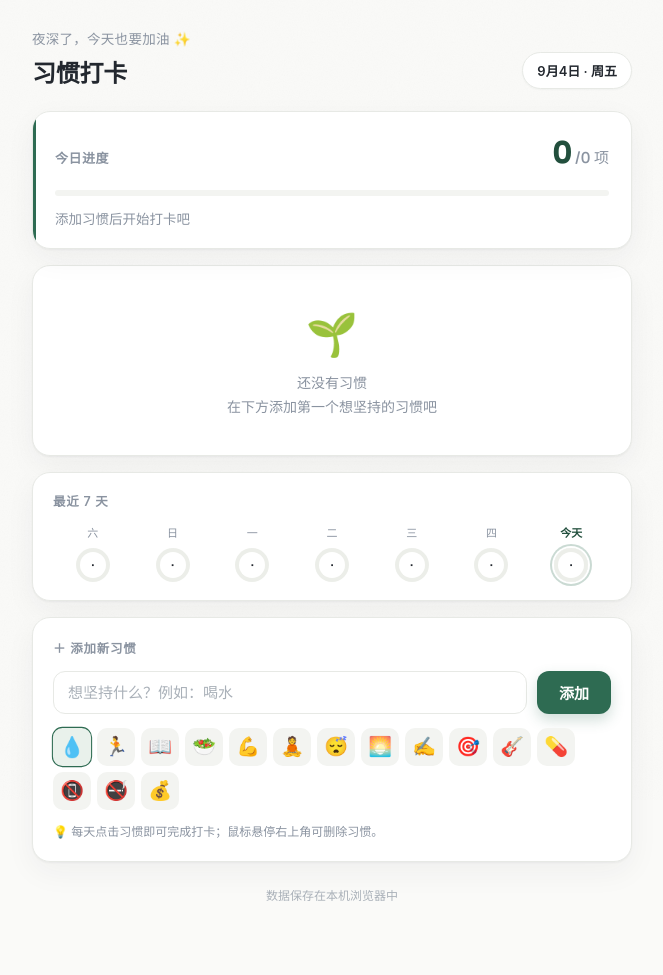
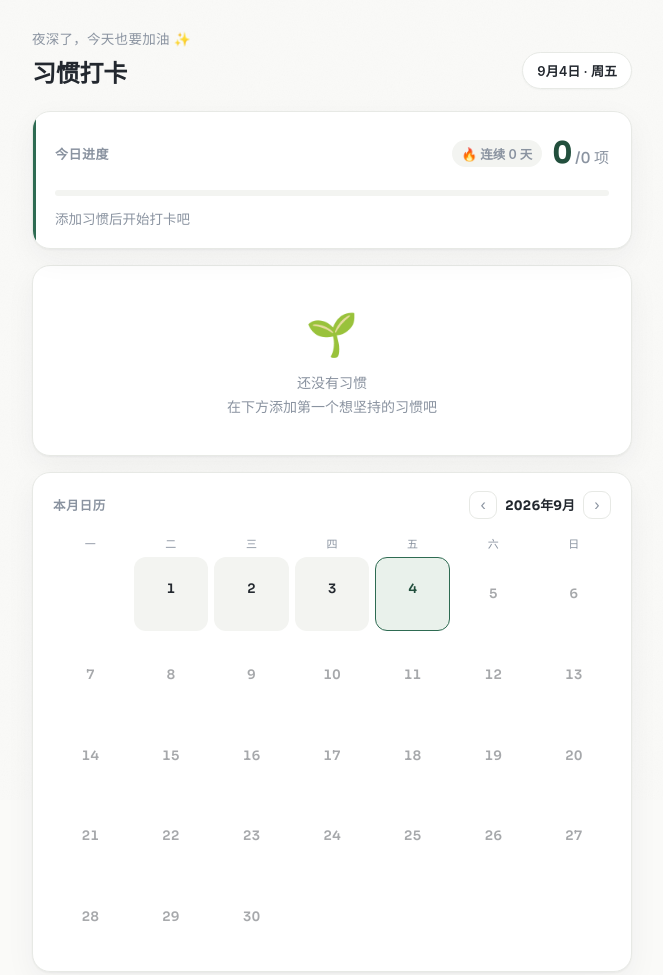
Before and after one commit to iamxiaoluo/habit-checkin, a plain HTML site: page index.html in a window 1280 px wide. Shown: the top 975 px of the page, without its empty margins (308-971 px from the left). Before the commit the page ends 903 px from the top, so only its background shows below. Drawn offline with Linux system fonts and the light colour scheme.

Commit message:
升级：月历视图、连续坚持天数、某天详情可补打卡/取消

```diff
--- a/index.html
+++ b/index.html
@@ -183,6 +183,35 @@
   .day-empty{ text-align:center; padding:30px 20px; color:var(--muted); font-size:13px; }
   body.modal-open{ overflow:hidden; }
 
+
+  /* ---------- 月历 ---------- */
+  .week-head{ display:flex; align-items:center; justify-content:space-between; margin-bottom:12px; }
+  .week-head h3{ font-size:12.5px; color:var(--muted); font-weight:600; letter-spacing:.06em; margin:0; }
+  .cal-nav{ display:flex; align-items:center; gap:8px; }
+  .cal-btn{ width:28px; height:28px; border-radius:9px; border:1px solid var(--hairline); background:var(--surface); color:var(--muted); font-size:16px; line-height:1; cursor:pointer; display:flex; align-items:center; justify-content:center; transition:background .15s; }
+  .cal-btn:hover{ background:var(--surface-2); color:var(--ink); }
+  .cal-title{ font-family:"Sora",sans-serif; font-size:13px; font-weight:700; color:var(--ink); min-width:56px; text-align:center; font-variant-numeric:tabular-nums; }
+  .cal-dow{ display:grid; grid-template-columns:repeat(7,1fr); gap:6px; margin-bottom:2px; }
+  .cal-dow span{ text-align:center; font-size:11px; color:var(--muted); padding:4px 0; }
+  .cal-grid{ display:grid; grid-template-columns:repeat(7,1fr); gap:6px; }
+  .cal-blank{ aspect-ratio:1; }
+  .cal-day{ position:relative; display:flex; flex-direction:column; align-items:center; justify-content:center; gap:3px; aspect-ratio:1; border-radius:12px; background:var(--surface-2); cursor:pointer; transition:background .15s, transform .1s; }
+  .cal-day .num{ font-family:"Sora",sans-serif; font-size:13px; font-weight:600; color:var(--ink); font-variant-numeric:tabular-nums; }
+  .cal-day .dot{ width:7px; height:7px; border-radius:50%; background:transparent; }
+  .cal-day.has .dot{ background:#B9C6BF; }
+  .cal-day.all .dot{ background:var(--accent); }
+  .cal-day.today{ background:var(--accent-tint); border:1px solid var(--accent); }
+  .cal-day.today .num{ color:var(--accent-strong); }
+  .cal-day:hover:not(.future){ background:#ECEEE9; }
+  .cal-day.future{ background:transparent; cursor:default; opacity:.4; }
+  /* ---------- 连续坚持 ---------- */
+  .progress-side{ display:flex; align-items:center; gap:10px; margin-left:auto; }
+  .progress-side .progress-count{ margin-left:0; }
+  .streak{ font-size:12.5px; color:var(--muted); background:var(--surface-2); border-radius:999px; padding:4px 10px; font-weight:600; white-space:nowrap; }
+  /* ---------- 详情可点击 ---------- */
+  .day-item{ cursor:pointer; }
+  .day-item:hover{ background:var(--hover); }
+
 </style>
 </head>
 <body>
@@ -199,7 +228,10 @@
   <section class="progress">
         <div class="progress-top">
       <span class="progress-label">今日进度</span>
+      <div class="progress-side">
+        <span class="streak" id="streak"></span>
         <span class="progress-count"><b id="doneNum">0</b>/<span id="totalNum">0</span> 项</span>
+      </div>
     </div>
     <div class="bar"><i id="barFill"></i></div>
     <div class="done-msg" id="doneMsg"></div>
@@ -208,8 +240,16 @@
   <section class="card" id="list"></section>
 
     <section class="week">
-    <h3>最近 7 天</h3>
-    <div class="week-days" id="weekDays"></div>
+    <div class="week-head">
+      <h3>本月日历</h3>
+      <div class="cal-nav">
+        <button class="cal-btn" id="calPrev" aria-label="上个月">‹</button>
+        <span class="cal-title" id="calTitle"></span>
+        <button class="cal-btn" id="calNext" aria-label="下个月">›</button>
+      </div>
+    </div>
+    <div class="cal-dow"><span>一</span><span>二</span><span>三</span><span>四</span><span>五</span><span>六</span><span>日</span></div>
+    <div class="week-days cal-grid" id="weekDays"></div>
   </section>
 
   <section class="add">
@@ -278,7 +318,7 @@
   var $ = function(s){ return document.querySelector(s); };
   var listEl = $("#list"), barFill = $("#barFill"), doneNum = $("#doneNum"),
       totalNum = $("#totalNum"), doneMsg = $("#doneMsg"), weekDays = $("#weekDays");
-  var weekKeys = [];
+
 
   function renderHeader(){
     var now = new Date(), h = now.getHours();
@@ -324,42 +364,68 @@
     else doneMsg.textContent = "已完成 " + done + " 项，还剩 " + (total-done) + " 项，继续加油！";
   }
 
-  function renderWeek(){
-    weekKeys = [];
-    var weeks = ["日","一","二","三","四","五","六"];
+  var viewYear = new Date().getFullYear(), viewMonth = new Date().getMonth();
+
+  function todayKy(){
+    var d = new Date();
+    return d.getFullYear()+"-"+pad(d.getMonth()+1)+"-"+pad(d.getDate());
+  }
+  function calcStreak(){
+    var d = new Date();
+    var streak = 0;
+    for(var i=0;i<3660;i++){
+      var key = d.getFullYear()+"-"+pad(d.getMonth()+1)+"-"+pad(d.getDate());
+      var rec = records[key] || {};
+      var done = habits.some(function(h){ return rec[h.id]; });
+      if(done){ streak++; }
+      else if(i===0){}
+      else { break; }
+      d.setDate(d.getDate()-1);
+    }
+    return streak;
+  }
+  function renderStreak(){
+    var el = document.getElementById("streak");
+    if(el){ el.textContent = "🔥 连续 " + calcStreak() + " 天"; }
+  }
+  function renderCalendar(){
+    var todayK = todayKy();
+    var todayD = new Date();
+    var first = new Date(viewYear, viewMonth, 1);
+    var daysInMonth = new Date(viewYear, viewMonth+1, 0).getDate();
+    var lead = (first.getDay()+6)%7;
+    var monthTotal = habits.length;
     var out = "";
-    for(var i=6;i>=0;i--){
-      var d = new Date(); d.setDate(d.getDate()-i);
-      var key = d.getFullYear()+"-"+pad(d.getMonth()+1)+"-"+pad(d.getDate());
-      var total = habits.length;
-      var done = total ? doneCount(key) : 0;
-      var p = total ? Math.round(done/total*100) : 0;
-      var isT = key===KEY;
-      weekKeys.push(key);
-      var label = total ? (done===total ? "✓" : done) : "·";
-      out += '<div class="day' + (isT?" today":"") + '">' +
-             '<div class="dow">' + (isT?"今天":(weeks[d.getDay()])) + '</div>' +
-             '<div class="ring" style="--p:' + p + '"><span>' + label + '</span></div></div>';
+    for(var k=0;k<lead;k++){ out += '<div class="cal-blank"></div>'; }
+    for(var day=1; day<=daysInMonth; day++){
+      var d = new Date(viewYear, viewMonth, day);
+      var key = viewYear+"-"+pad(viewMonth+1)+"-"+pad(day);
+      var isT = key===todayK;
+      var future = d.getTime() > todayD.getTime();
+      var done = monthTotal ? doneCount(key) : 0;
+      var allDone = monthTotal>0 && done===monthTotal;
+      if(future){
+        out += '<div class="cal-day future"><span class="num">'+day+'</span></div>';
+      } else {
+        out += '<div class="day cal-day' + (isT?" today":"") + (allDone?" all":"") + (done>0?" has":"") + '" data-d="' + key + '" role="button" tabindex="0" aria-label="查看' + (viewMonth+1) + '月' + day + '日打卡详情">' +
+               '<span class="num">'+day+'</span>' +
+               '<span class="dot"></span>' +
+               '</div>';
       }
-
+    }
+    var tail = (7 - ((lead+daysInMonth)%7)) % 7;
+    for(var m=0;m<tail;m++){ out += '<div class="cal-blank"></div>'; }
     weekDays.innerHTML = out;
-    var kids = weekDays.children;
-    for(var j=0;j<kids.length;j++){
-      kids[j].setAttribute('data-d', weekKeys[j]);
-      kids[j].setAttribute('role','button');
-      kids[j].setAttribute('tabindex','0');
-      kids[j].setAttribute('aria-label','查看打卡详情');
+    var tEl = document.getElementById("calTitle");
+    if(tEl){ tEl.textContent = viewYear + "年" + (viewMonth+1) + "月"; }
   }
-
-  }
-
   function esc(s){
     return s.replace(/[&<>"']/g, function(c){
       return {"&":"&amp;","<":"&lt;",">":"&gt;",'"':"&quot;","'":"&#39;"}[c];
     });
   }
 
-  function render(){ renderHeader(); renderList(); renderProgress(); renderWeek(); }
+  function render(){ renderHeader(); renderList(); renderProgress(); renderStreak(); renderCalendar(); }
 
   /* ---------- interactions ---------- */
   listEl.addEventListener("click", function(e){
@@ -421,26 +487,32 @@
 
 
   /* ---------- 查看某天打卡详情 ---------- */
+  /* ---------- 查看 / 补打卡某天详情 ---------- */
   var overlay = document.getElementById("dayModal");
   var dayTitle = document.getElementById("dayTitle");
   var dayList = document.getElementById("dayList");
   var dayClose = document.getElementById("dayClose");
-  var WEEK = ["日","一","二","三","四","五","六"];
+  var WEEKL = ["日","一","二","三","四","五","六"];
+  var currentDayKey = null;
 
-  function openDay(key, d){
-    var label = (d.getMonth()+1) + "月" + d.getDate() + "日 · 周" + WEEK[d.getDay()] + " 打卡详情";
-    dayTitle.textContent = label;
+  function renderDayList(){
+    var key = currentDayKey;
+    if(!key) return;
+    var d = new Date(key.replace(/-/g,"/"));
+    var label = (d.getMonth()+1) + "月" + d.getDate() + "日 · 周" + WEEKL[d.getDay()];
+    dayTitle.textContent = label + " 打卡详情";
     var rec = records[key] || {};
     var cutoff = new Date(d.getFullYear(), d.getMonth(), d.getDate()).getTime() + 86400000;
     var items = habits.filter(function(h){ return h.created < cutoff; });
     if(!items.length){
       dayList.innerHTML = '<p class="day-empty">这一天还没有习惯记录</p>';
-    } else {
+      return;
+    }
     var dh = "";
     items.forEach(function(h){
       var done = !!rec[h.id];
       dh +=
-          '<div class="day-item' + (done?" done":"") + '">' +
+        '<div class="day-item' + (done?" done":"") + '" data-id="' + h.id + '">' +
           '<div class="emoji">' + h.emoji + '</div>' +
           '<div class="info"><div class="name">' + esc(h.name) + '</div></div>' +
           '<div class="day-check">' + (done ? "✓" : "—") + '</div>' +
@@ -448,6 +520,9 @@
     });
     dayList.innerHTML = dh;
   }
+  function openDay(key){
+    currentDayKey = key;
+    renderDayList();
     overlay.hidden = false;
     document.body.classList.add("modal-open");
     dayClose.focus();
@@ -456,22 +531,39 @@
     overlay.hidden = true;
     document.body.classList.remove("modal-open");
   }
+  function toggleDayItem(id){
+    if(!currentDayKey) return;
+    records[currentDayKey] = records[currentDayKey] || {};
+    if(records[currentDayKey][id]){ delete records[currentDayKey][id]; }
+    else{ records[currentDayKey][id] = true; }
+    persist();
+    renderDayList();
+    render();
+  }
+  dayList.addEventListener("click", function(e){
+    var item = e.target.closest(".day-item");
+    if(!item) return;
+    toggleDayItem(item.dataset.id);
+  });
   weekDays.addEventListener("click", function(e){
     var day = e.target.closest(".day");
     if(!day) return;
-    var key = day.dataset.d;
-    openDay(key, new Date(key.replace(/-/g,"/")));
+    openDay(day.dataset.d);
   });
   weekDays.addEventListener("keydown", function(e){
     if(e.key!=="Enter" && e.key!==" ") return;
     var day = e.target.closest(".day");
     if(!day) return;
     e.preventDefault();
-    openDay(day.dataset.d, new Date(day.dataset.d.replace(/-/g,"/")));
+    openDay(day.dataset.d);
   });
   dayClose.addEventListener("click", closeDay);
   overlay.addEventListener("click", function(e){ if(e.target===overlay) closeDay(); });
   document.addEventListener("keydown", function(e){ if(e.key==="Escape" && !overlay.hidden) closeDay(); });
+  var calPrev = document.getElementById("calPrev");
+  var calNext = document.getElementById("calNext");
+  if(calPrev){ calPrev.addEventListener("click", function(){ viewMonth--; if(viewMonth<0){ viewMonth=11; viewYear--; } renderCalendar(); }); }
+  if(calNext){ calNext.addEventListener("click", function(){ viewMonth++; if(viewMonth>11){ viewMonth=0; viewYear++; } renderCalendar(); }); }
 
   /* kick off */
   buildEmojiUI();
```
Lines whose indentation alone changed are shown as unchanged.
